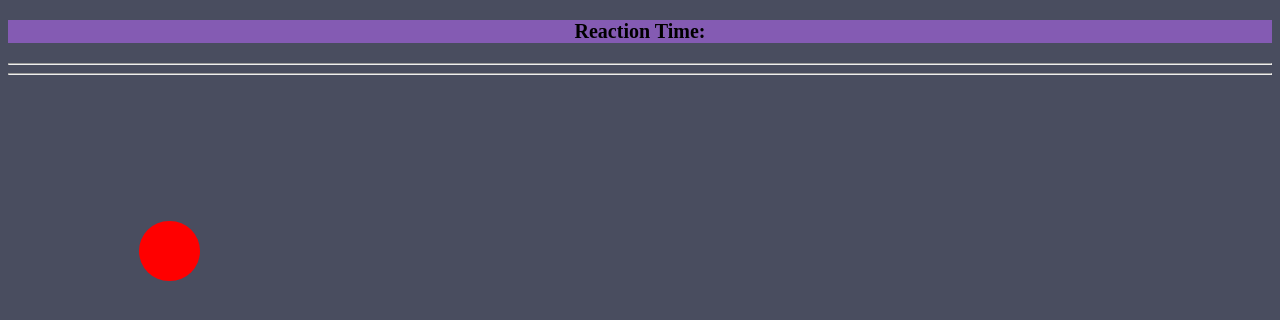
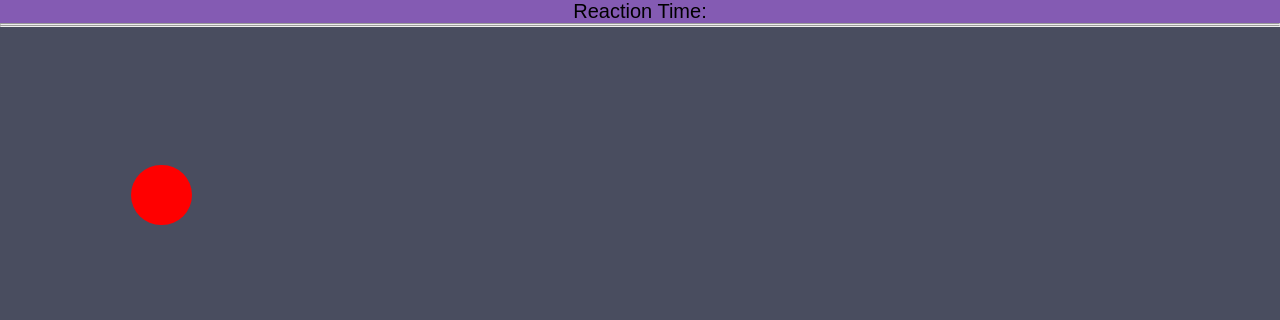
Before and after one commit to Prateek-Lohani/AimTest, a plain HTML site: page index.html in a window 1280 px wide. Drawn offline with Linux system fonts and the light colour scheme.

Commit message:
Update styles.css

```diff
--- a/styles.css
+++ b/styles.css
@@ -1,8 +1,14 @@
+*{
+	margin:0;
+	padding:0;
+	box-sizing: border-box;
+}
+
 p{
 	font-size:20px;
-	font-weight:bold;
+
 	text-align:center;
-	//font-family:fantasy;
+	font-family:fantasy;
 	background-color:#845BB3;
 }
 
@@ -19,10 +25,13 @@ background-color:red;
 border-radius:80%;
 display:none;
 position:relative;
-top:100px;
-left:200px;
+top:1%;
+left:2%;
 }
 
 body{
 background-color:#494d5f;
+width: 100vw;
+height:100vh;
+overflow: hidden;
 }
```
